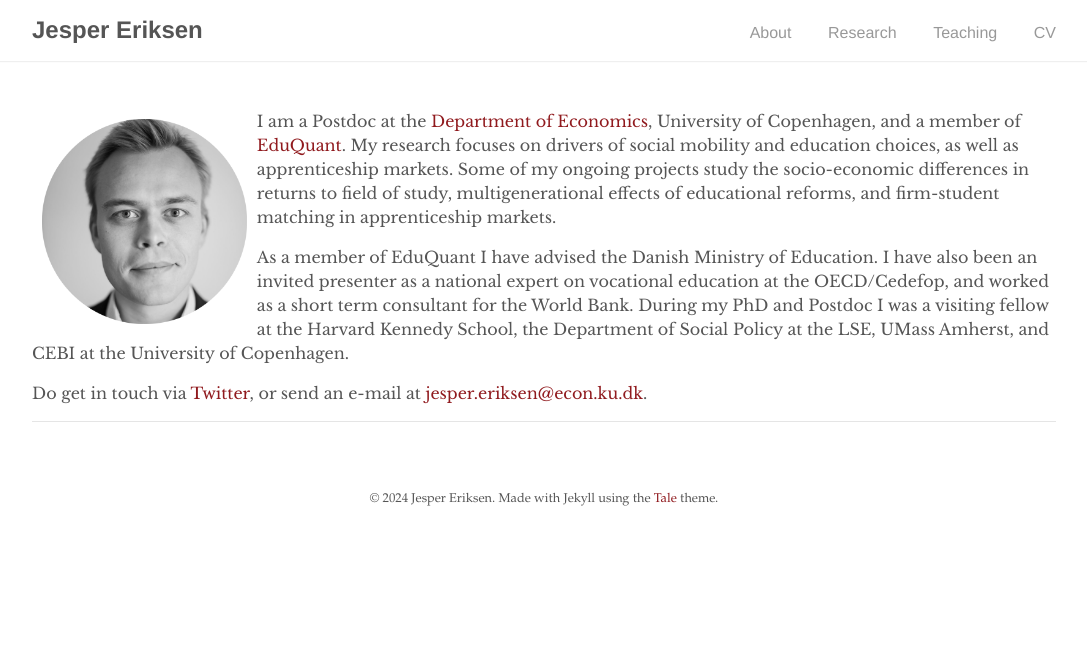
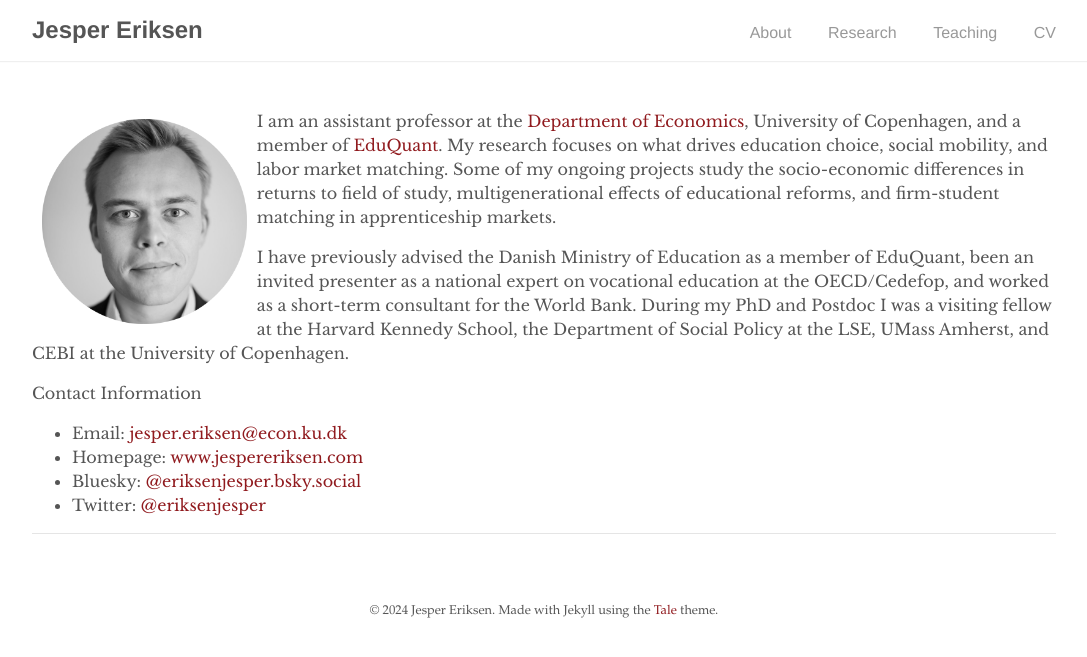
Before and after one commit to EriksenJ/EriksenJ.github.io, a Jekyll site: the page built from index.md, in a window 1280 px wide. Shown: the top 657 px of the page, without its empty margins (96-1183 px from the left). Built offline with Jekyll 4.4.1, drawn with Linux system fonts in a browser that asks for light colours.

Commit message:
update profile

```diff
--- a/index.md
+++ b/index.md
@@ -5,8 +5,13 @@ layout: plain
 ![*Jesper Eriksen*](avatar_round-modified.png){:style="float:left; margin:10px; width: 20%;"}
 
 
-I am a Postdoc at the [Department of Economics](https://www.economics.ku.dk/), University of Copenhagen, and a member of [EduQuant](https://www.economics.ku.dk/research/externally-funded-research_new/uddankvant/).  My research focuses on drivers of social mobility and education choices, as well as apprenticeship markets.  Some of my ongoing projects study the socio-economic differences in returns to field of study, multigenerational effects of educational reforms, and firm-student matching in apprenticeship markets.
+I am an assistant professor at the [Department of Economics](https://www.economics.ku.dk/), University of Copenhagen, and a member of [EduQuant](https://www.economics.ku.dk/research/externally-funded-research_new/uddankvant/).  My research focuses on what drives education choice, social mobility, and labor market matching.  Some of my ongoing projects study the socio-economic differences in returns to field of study, multigenerational effects of educational reforms, and firm-student matching in apprenticeship markets.
 
-As a member of EduQuant I have advised the Danish Ministry of Education. I have also been an invited presenter as a national expert on vocational education at the OECD/Cedefop, and worked as a short term consultant for the World Bank. During my PhD and Postdoc I was a visiting fellow at the Harvard Kennedy School, the Department of Social Policy at the LSE, UMass Amherst, and CEBI at the University of Copenhagen.
+I have previously advised the Danish Ministry of Education as a member of EduQuant, been an invited presenter as a national expert on vocational education at the OECD/Cedefop, and worked as a short-term consultant for the World Bank. During my PhD and Postdoc I was a visiting fellow at the Harvard Kennedy School, the Department of Social Policy at the LSE, UMass Amherst, and CEBI at the  University of Copenhagen.
 
-Do get in touch via [Twitter](https://twitter.com/eriksenjesper), or send an e-mail at [jesper.eriksen@econ.ku.dk](mailto:jesper.eriksen@econ.ku.dk).
+Contact Information
+
+- Email: [jesper.eriksen@econ.ku.dk](mailto:jesper.eriksen@econ.ku.dk)
+- Homepage: [www.jespereriksen.com](https://www.jespereriksen.com)
+- Bluesky: [@eriksenjesper.bsky.social](@eriksenjesper.bsky.social)
+- Twitter: [@eriksenjesper](https://twitter.com/eriksenjesper)
```
Also changed, not shown: _pages/about.md (+2 -4 lines), 1 other file.
